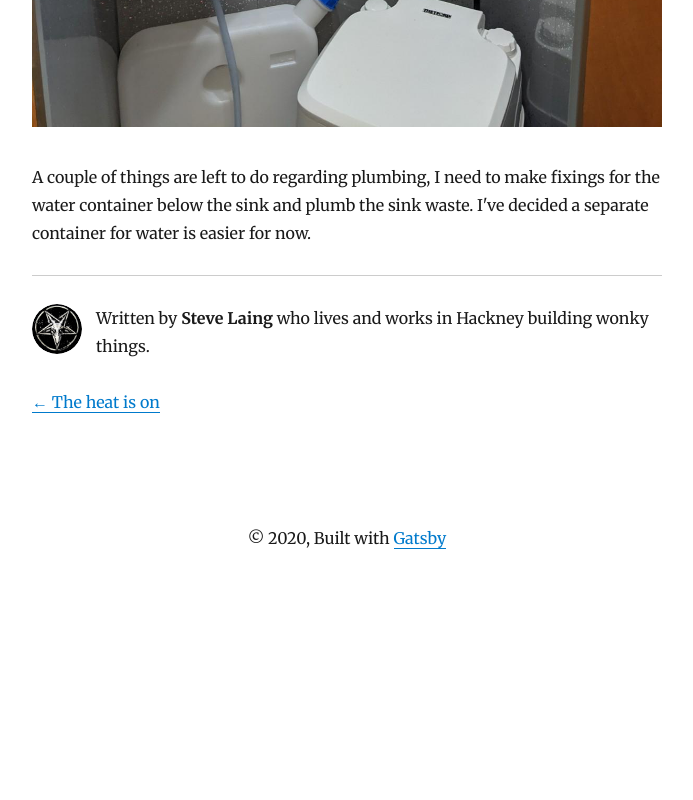
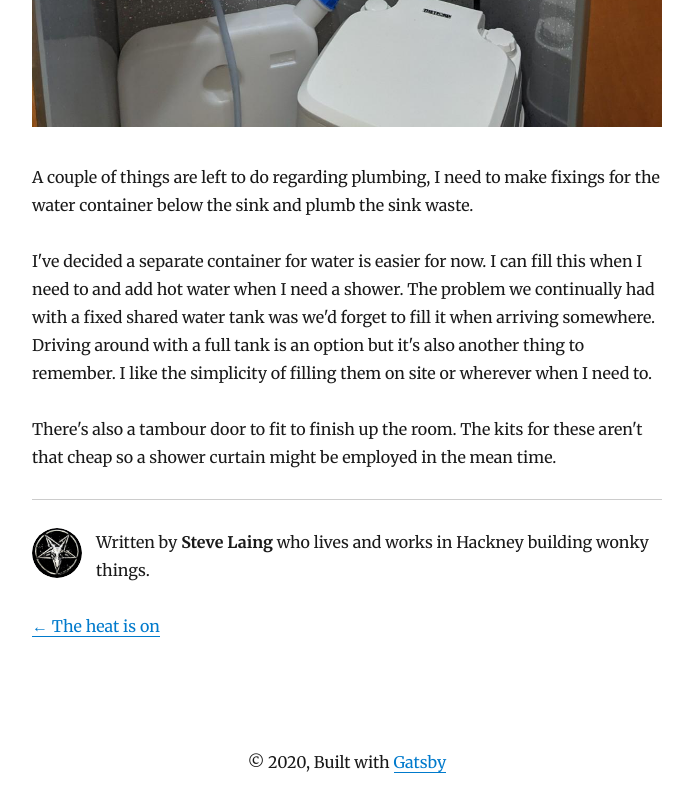
Before and after one commit to steventux/crampervan, a Gatsby site: page /blog/douchebox/ in a window 1280 px wide. Shown: the part 5672-6472 px from the top of the page, without its empty margins (293-986 px from the left). Before the commit the page ends 6248 px from the top, so only its background shows below. Built offline with nearby package versions, Linux system fonts and the light colour scheme; Gatsby itself is replaced by a stand-in of ours; some packages are replaced by stand-ins of ours.

Commit message:
Update shower cubicle post

```diff
--- a/content/blog/douchebox/index.md
+++ b/content/blog/douchebox/index.md
@@ -32,4 +32,8 @@ This questionable design meant I could use up more of the leftover cladding, and
 
 ![Bathroom cabinet with mirrors](storage-complete.jpg)
 
-A couple of things are left to do regarding plumbing, I need to make fixings for the water container below the sink and plumb the sink waste. I've decided a separate container for water is easier for now.
+A couple of things are left to do regarding plumbing, I need to make fixings for the water container below the sink and plumb the sink waste.
+
+I've decided a separate container for water is easier for now. I can fill this when I need to and add hot water when I need a shower. The problem we continually had with a fixed shared water tank was we'd forget to fill it when arriving somewhere. Driving around with a full tank is an option but it's also another thing to remember. I like the simplicity of filling them on site or wherever when I need to.
+
+There's also a tambour door to fit to finish up the room. The kits for these aren't that cheap so a shower curtain might be employed in the mean time.
```
